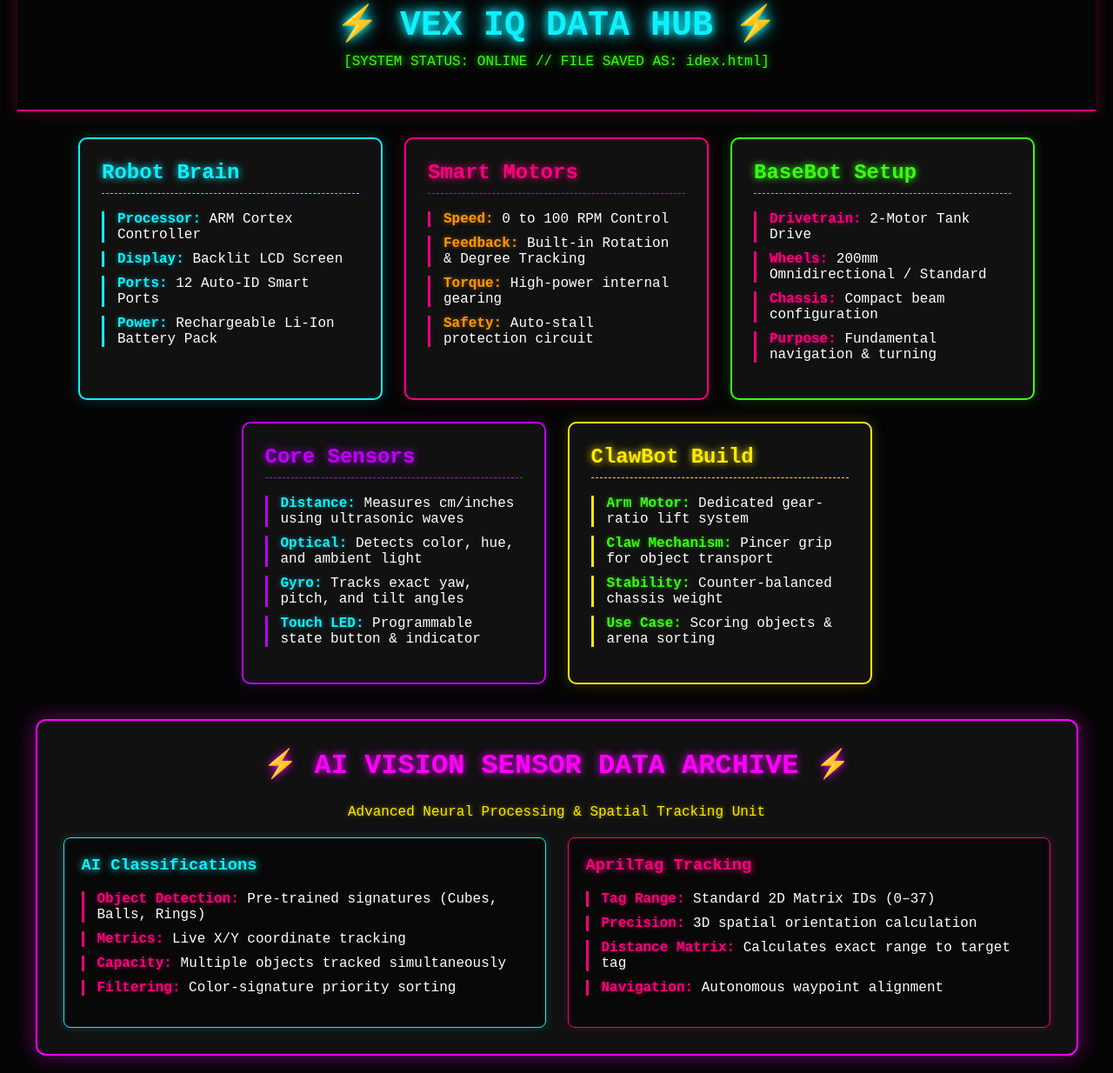
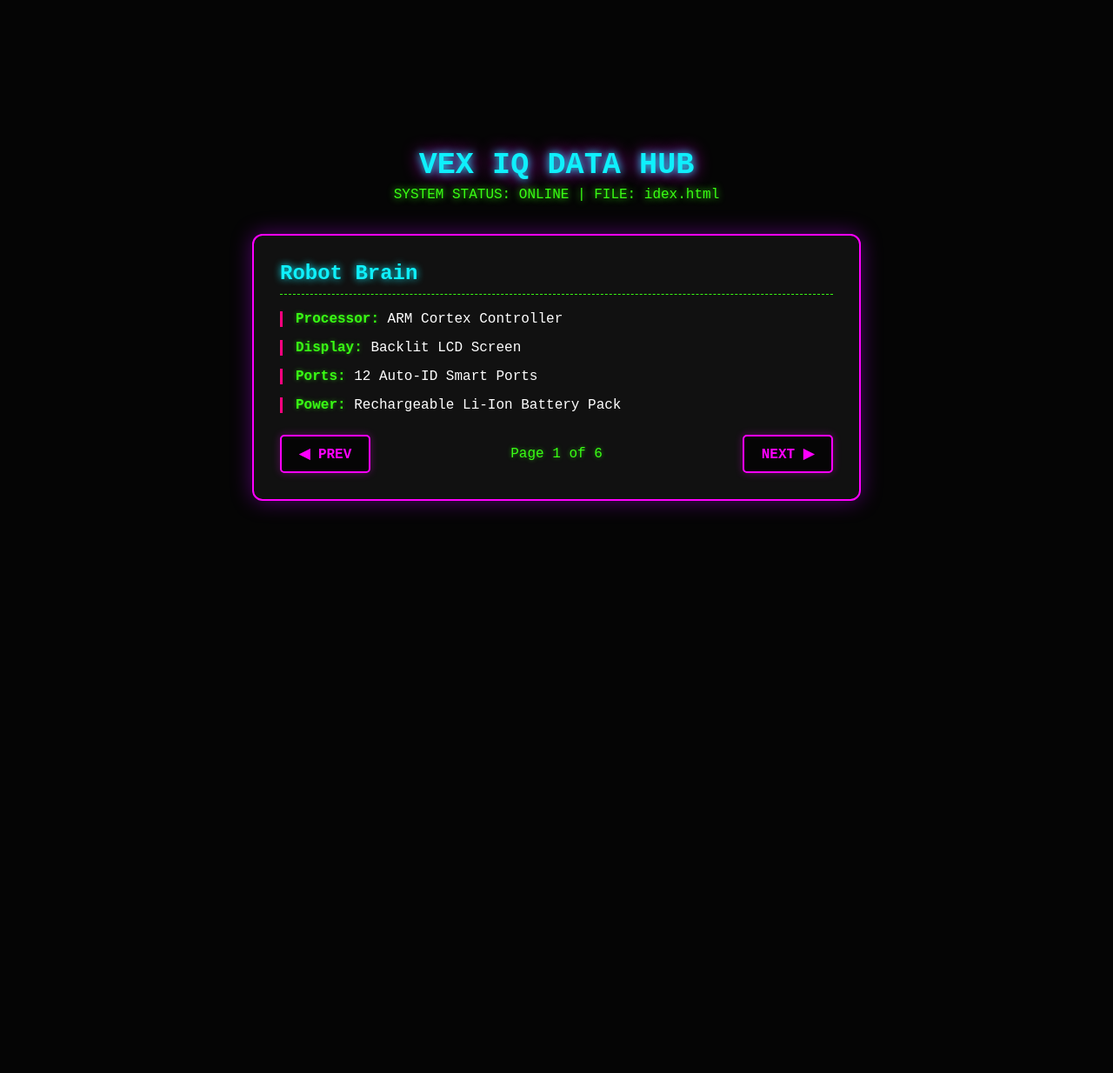
Before and after one commit to icoderedmond-afk/atlas-AI-CAMP, a plain HTML site: page index.html in a window 1280 px wide. Shown: the part 47-1281 px from the top of the page at 87% size. After the commit the page ends 840 px from the top, so only its background shows below. Drawn offline with Linux system fonts and the light colour scheme.

Commit message:
Refactor index.html with new title and layout
Updated title and modified styling for various elements. Added tab navigation and AI Vision Sensor section.

```diff
--- a/index.html
+++ b/index.html
@@ -3,7 +3,7 @@
 <head>
     <meta charset="UTF-8">
     <meta name="viewport" content="width=device-width, initial-scale=1.0">
-    <title>Robotics Camp - Neon Data Hub</title>
+    <title>idex.html</title>
     <style>
         body {
             font-family: 'Courier New', Courier, monospace;
@@ -11,57 +11,54 @@
             color: #ffffff;
             margin: 0;
             padding: 20px;
+            display: flex;
+            flex-direction: column;
+            align-items: center;
+            justify-content: center;
+            min-height: 100vh;
         }
 
         header {
             text-align: center;
-            padding: 30px;
-            border-bottom: 2px solid #ff007f;
-            margin-bottom: 30px;
-            box-shadow: 0 0 15px rgba(255, 0, 127, 0.3);
+            margin-bottom: 20px;
         }
 
         header h1 {
             color: #0ff0fc;
-            text-shadow: 0 0 10px #0ff0fc, 0 0 20px #0ff0fc;
-            font-size: 2.5rem;
+            text-shadow: 0 0 10px #0ff0fc, 0 0 20px #ff00ff;
+            font-size: 2.2rem;
             margin: 0;
         }
 
         header p {
             color: #39ff14;
             text-shadow: 0 0 8px #39ff14;
-            margin-top: 10px;
+            margin-top: 5px;
         }
 
-        .container {
-            display: flex;
-            flex-wrap: wrap;
-            gap: 25px;
-            justify-content: center;
-            max-width: 1300px;
-            margin: 0 auto;
+        .tab-container {
+            width: 100%;
+            max-width: 700px;
+            background: #111;
+            border: 2px solid #ff00ff;
+            border-radius: 12px;
+            padding: 30px;
+            box-shadow: 0 0 25px rgba(191, 0, 255, 0.4);
+            position: relative;
+            box-sizing: border-box;
         }
 
-        .page-card {
-            background: #111;
-            border: 2px solid #39ff14;
-            border-radius: 10px;
-            padding: 25px;
-            width: 350px;
-            box-sizing: border-box;
-            box-shadow: 0 0 15px rgba(57, 255, 20, 0.2);
-            transition: transform 0.2s ease;
+        .tab-content {
+            display: none;
         }
 
-        .page-card:hover {
-            transform: translateY(-5px);
-            box-shadow: 0 0 25px rgba(57, 255, 20, 0.5);
+        .tab-content.active {
+            display: block;
         }
 
-        .page-card h2 {
-            color: #39ff14;
-            text-shadow: 0 0 8px #39ff14;
+        .tab-content h2 {
+            color: #0ff0fc;
+            text-shadow: 0 0 8px #0ff0fc;
             margin-top: 0;
             border-bottom: 1px dashed #39ff14;
             padding-bottom: 10px;
@@ -73,92 +70,59 @@
         }
 
         .data-list li {
-            margin: 10px 0;
+            margin: 15px 0;
             padding-left: 15px;
             border-left: 3px solid #ff007f;
         }
 
         .data-list strong {
-            color: #ff007f;
-            text-shadow: 0 0 5px rgba(255, 0, 127, 0.5);
+            color: #39ff14;
+            text-shadow: 0 0 5px rgba(57, 255, 20, 0.5);
         }
 
-        .card-brain { border-color: #0ff0fc; box-shadow: 0 0 15px rgba(15, 240, 252, 0.2); }
-        .card-brain h2 { color: #0ff0fc; text-shadow: 0 0 8px #0ff0fc; border-color: #0ff0fc; }
-        .card-brain strong { color: #0ff0fc; text-shadow: 0 0 5px rgba(15, 240, 252, 0.5); }
-        .card-brain li { border-left-color: #0ff0fc; }
-
-        .card-motors { border-color: #ff007f; box-shadow: 0 0 15px rgba(255, 0, 127, 0.2); }
-        .card-motors h2 { color: #ff007f; text-shadow: 0 0 8px #ff007f; border-color: #ff007f; }
-        .card-motors strong { color: #ff9900; text-shadow: 0 0 5px rgba(255, 153, 0, 0.5); }
-        .card-motors li { border-left-color: #ff007f; }
-
-        .card-basebot { border-color: #39ff14; box-shadow: 0 0 15px rgba(57, 255, 20, 0.2); }
-        .card-basebot h2 { color: #39ff14; text-shadow: 0 0 8px #39ff14; border-color: #39ff14; }
-
-        .card-sensors { border-color: #bf00ff; box-shadow: 0 0 15px rgba(191, 0, 255, 0.2); }
-        .card-sensors h2 { color: #bf00ff; text-shadow: 0 0 8px #bf00ff; border-color: #bf00ff; }
-        .card-sensors strong { color: #0ff0fc; text-shadow: 0 0 5px rgba(15, 240, 252, 0.5); }
-        .card-sensors li { border-left-color: #bf00ff; }
-
-        .card-clawbot { border-color: #ffea00; box-shadow: 0 0 15px rgba(255, 234, 0, 0.2); }
-        .card-clawbot h2 { color: #ffea00; text-shadow: 0 0 8px #ffea00; border-color: #ffea00; }
-        .card-clawbot strong { color: #39ff14; text-shadow: 0 0 5px rgba(57, 255, 20, 0.5); }
-        .card-clawbot li { border-left-color: #ffea00; }
-
-        .ai-page {
-            width: 100%;
-            max-width: 1135px;
-            background: #111;
-            border: 2px solid #ff00ff;
-            border-radius: 12px;
-            padding: 30px;
-            margin: 40px auto 0 auto;
-            box-shadow: 0 0 25px rgba(255, 0, 255, 0.4);
+        .navigation {
+            display: flex;
+            justify-content: space-between;
+            align-items: center;
+            margin-top: 25px;
         }
 
-        .ai-page h2 {
+        .nav-btn {
+            background-color: #050505;
             color: #ff00ff;
-            text-shadow: 0 0 10px #ff00ff;
-            text-align: center;
-            margin-top: 0;
-            font-size: 2rem;
+            border: 2px solid #ff00ff;
+            padding: 10px 20px;
+            font-family: 'Courier New', Courier, monospace;
+            font-size: 1rem;
+            font-weight: bold;
+            cursor: pointer;
+            border-radius: 5px;
+            box-shadow: 0 0 10px rgba(255, 0, 255, 0.3);
+            transition: 0.2s;
         }
 
-        .ai-columns {
-            display: flex;
-            gap: 25px;
-            flex-wrap: wrap;
-            margin-top: 20px;
+        .nav-btn:hover {
+            background-color: #ff00ff;
+            color: #050505;
+            box-shadow: 0 0 20px rgba(255, 0, 255, 0.8);
         }
 
-        .ai-col {
-            flex: 1;
-            min-width: 280px;
-            background: rgba(0, 0, 0, 0.5);
-            padding: 20px;
-            border-radius: 8px;
-            border: 1px solid #0ff0fc;
-            box-shadow: 0 0 10px rgba(15, 240, 252, 0.2);
-        }
-
-        .ai-col h3 {
-            color: #0ff0fc;
-            text-shadow: 0 0 8px #0ff0fc;
-            margin-top: 0;
+        .page-indicator {
+            color: #39ff14;
+            text-shadow: 0 0 5px rgba(57, 255, 20, 0.5);
         }
     </style>
 </head>
 <body>
 
     <header>
-        <h1>⚡ VEX IQ DATA HUB ⚡</h1>
-        <p>[SYSTEM STATUS: ONLINE // FILE SAVED AS: idex.html]</p>
+        <h1>VEX IQ DATA HUB</h1>
+        <p>SYSTEM STATUS: ONLINE | FILE: idex.html</p>
     </header>
 
-    <main class="container">
+    <div class="tab-container">
 
-        <div class="page-card card-brain">
+        <div class="tab-content active" id="tab-1">
             <h2>Robot Brain</h2>
             <ul class="data-list">
                 <li><strong>Processor:</strong> ARM Cortex Controller</li>
@@ -168,7 +132,7 @@
             </ul>
         </div>
 
-        <div class="page-card card-motors">
+        <div class="tab-content" id="tab-2">
             <h2>Smart Motors</h2>
             <ul class="data-list">
                 <li><strong>Speed:</strong> 0 to 100 RPM Control</li>
@@ -178,7 +142,7 @@
             </ul>
         </div>
 
-        <div class="page-card card-basebot">
+        <div class="tab-content" id="tab-3">
             <h2>BaseBot Setup</h2>
             <ul class="data-list">
                 <li><strong>Drivetrain:</strong> 2-Motor Tank Drive</li>
@@ -188,7 +152,7 @@
             </ul>
         </div>
 
-        <div class="page-card card-sensors">
+        <div class="tab-content" id="tab-4">
             <h2>Core Sensors</h2>
             <ul class="data-list">
                 <li><strong>Distance:</strong> Measures cm/inches using ultrasonic waves</li>
@@ -198,7 +162,7 @@
             </ul>
         </div>
 
-        <div class="page-card card-clawbot">
+        <div class="tab-content" id="tab-5">
             <h2>ClawBot Build</h2>
             <ul class="data-list">
                 <li><strong>Arm Motor:</strong> Dedicated gear-ratio lift system</li>
@@ -208,34 +172,42 @@
             </ul>
         </div>
 
-    </main>
+        <div class="tab-content" id="tab-6">
+            <h2>AI Vision Sensor</h2>
+            <ul class="data-list">
+                <li><strong>Object Detection:</strong> Pre-trained signatures (Cubes, Balls, Rings)</li>
+                <li><strong>Metrics:</strong> Live X/Y coordinate tracking</li>
+                <li><strong>Tag Range:</strong> Standard 2D Matrix AprilTag IDs (0–37)</li>
+                <li><strong>Precision:</strong> 3D spatial orientation calculation</li>
+            </ul>
+        </div>
 
-    <section class="ai-page">
-        <h2>⚡ AI VISION SENSOR DATA ARCHIVE ⚡</h2>
-        <p style="text-align: center; color: #ffea00; text-shadow: 0 0 5px rgba(255,234,0,0.5);">Advanced Neural Processing & Spatial Tracking Unit</p>
+        <div class="navigation">
+            <button class="nav-btn" onclick="changeTab(-1)">&#9664; PREV</button>
+            <span class="page-indicator" id="indicator">Page 1 of 6</span>
+            <button class="nav-btn" onclick="changeTab(1)">NEXT &#9654;</button>
+        </div>
 
-        <div class="ai-columns">
-            <div class="ai-col">
-                <h3>AI Classifications</h3>
-                <ul class="data-list" style="border-left: none; padding-left: 0;">
-                    <li><strong>Object Detection:</strong> Pre-trained signatures (Cubes, Balls, Rings)</li>
-                    <li><strong>Metrics:</strong> Live X/Y coordinate tracking</li>
-                    <li><strong>Capacity:</strong> Multiple objects tracked simultaneously</li>
-                    <li><strong>Filtering:</strong> Color-signature priority sorting</li>
-                </ul>
-            </div>
+    </div>
 
-            <div class="ai-col" style="border-color: #ff007f; box-shadow: 0 0 10px rgba(255,0,127,0.2);">
-                <h3 style="color: #ff007f; text-shadow: 0 0 8px #ff007f;">AprilTag Tracking</h3>
-                <ul class="data-list" style="border-left: none; padding-left: 0;">
-                    <li><strong>Tag Range:</strong> Standard 2D Matrix IDs (0–37)</li>
-                    <li><strong>Precision:</strong> 3D spatial orientation calculation</li>
-                    <li><strong>Distance Matrix:</strong> Calculates exact range to target tag</li>
-                    <li><strong>Navigation:</strong> Autonomous waypoint alignment</li>
-                </ul>
-            </div>
-        </div>
-    </section>
+    <script>
+        let currentTab = 1;
+        const totalTabs = 6;
+
+        function changeTab(direction) {
+            document.getElementById(`tab-${currentTab}`).classList.remove('active');
+
+            currentTab += direction;
+            if (currentTab > totalTabs) {
+                currentTab = 1;
+            } else if (currentTab < 1) {
+                currentTab = totalTabs;
+            }
+
+            document.getElementById(`tab-${currentTab}`).classList.add('active');
+            document.getElementById('indicator').innerText = `Page ${currentTab} of ${totalTabs}`;
+        }
+    </script>
 
 </body>
 </html>
```
